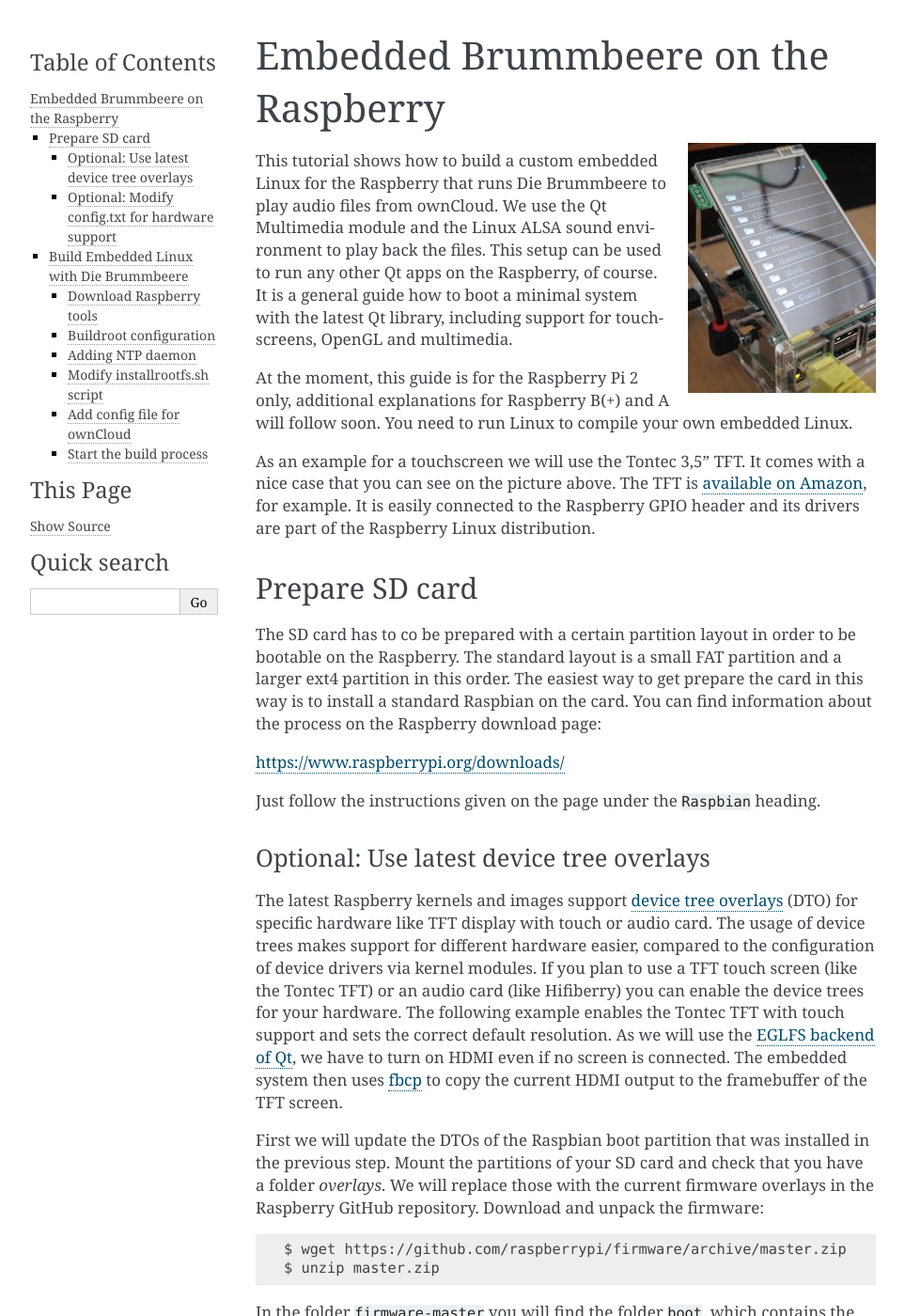
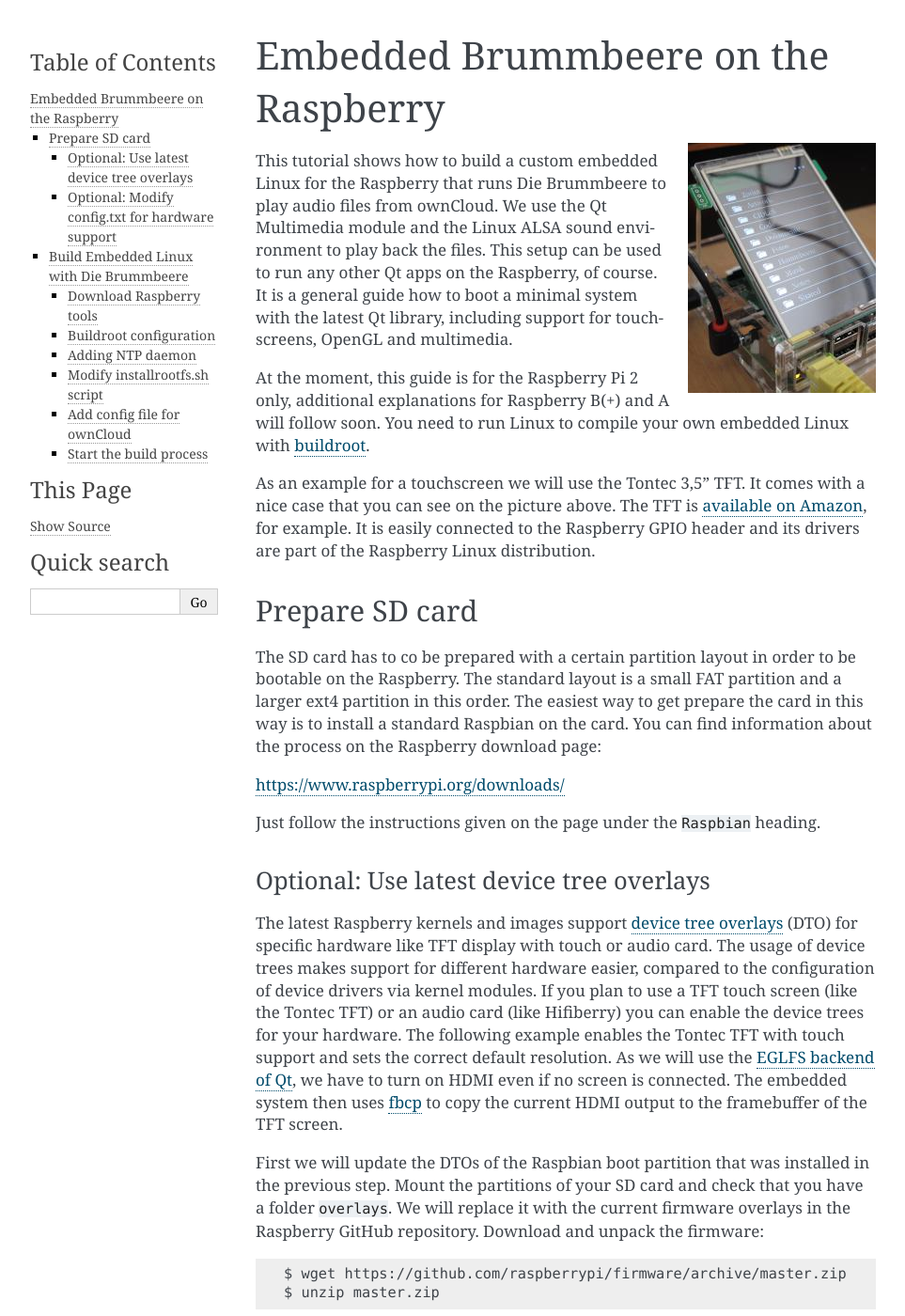
Before and after one commit to pbouda/brummbeere, a Sphinx documentation site: the page built from doc/raspi.rst, in a window 1280 px wide and 1400 px high. Shown: the whole window at 94% size, without its empty margins (148-1111 px from the left). Built offline with Sphinx 7.4.7, drawn with Linux system fonts in a browser that asks for light colours.

Commit message:
Fixed path in install root script. Minor corrections in docs.

```diff
--- a/doc/raspi.rst
+++ b/doc/raspi.rst
@@ -13,7 +13,7 @@
 
 At the moment, this guide is for the Raspberry Pi 2 only, additional
 explanations for Raspberry B(+) and A will follow soon. You need to run Linux
-to compile your own embedded Linux.
+to compile your own embedded Linux with `buildroot <http://buildroot.net>`_.
 
 As an example for a touchscreen we will use the Tontec 3,5" TFT. It comes with
 a nice case that you can see on the picture above. The TFT is `available on
@@ -55,7 +55,7 @@
 
 First we will update the DTOs of the Raspbian boot partition that was installed
 in the previous step. Mount the partitions of your SD card and check that you
-have a folder `overlays`. We will replace those with the current firmware
+have a folder ``overlays``. We will replace it with the current firmware
 overlays in the Raspberry GitHub repository. Download and unpack the firmware:
 
 .. code-block:: sh
```
Also changed, not shown: 1 other file.
